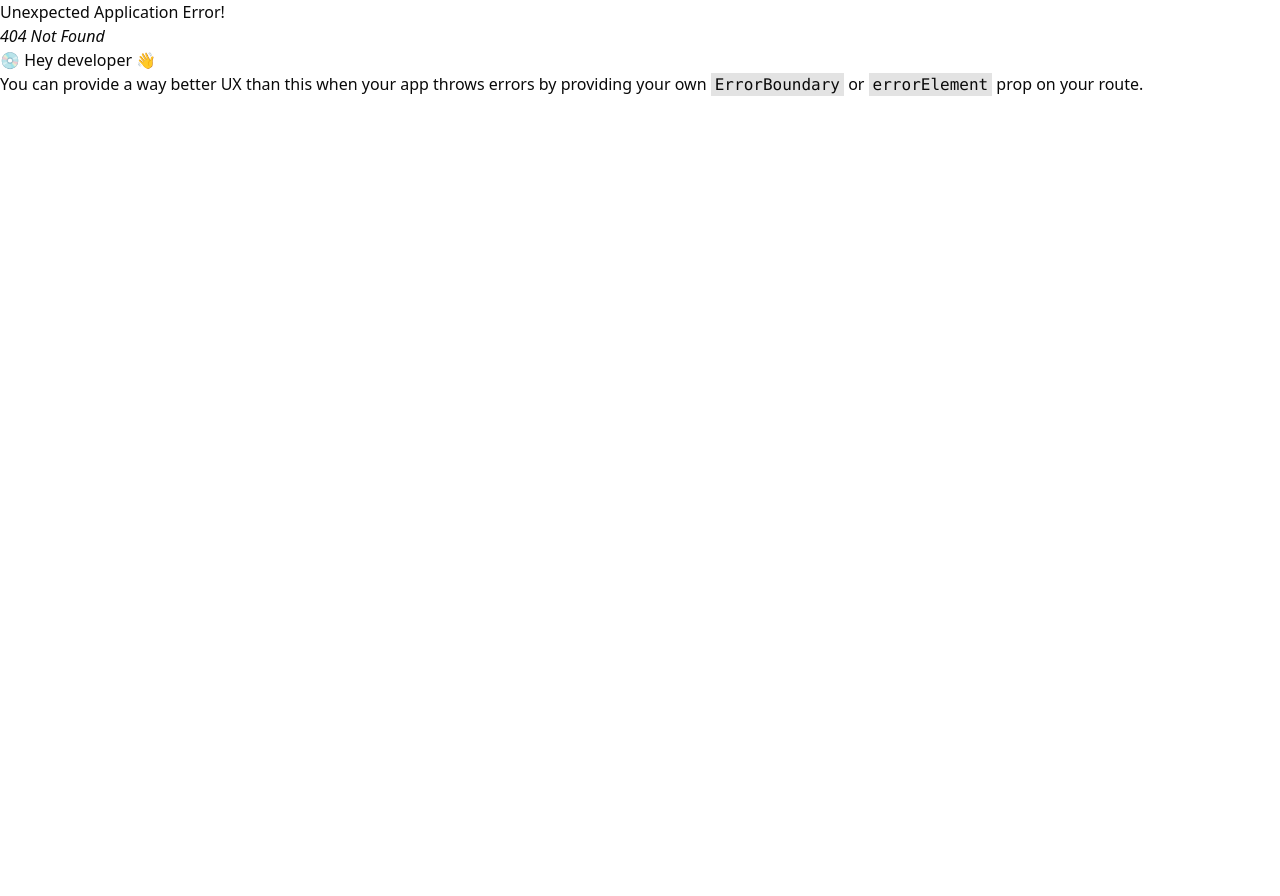
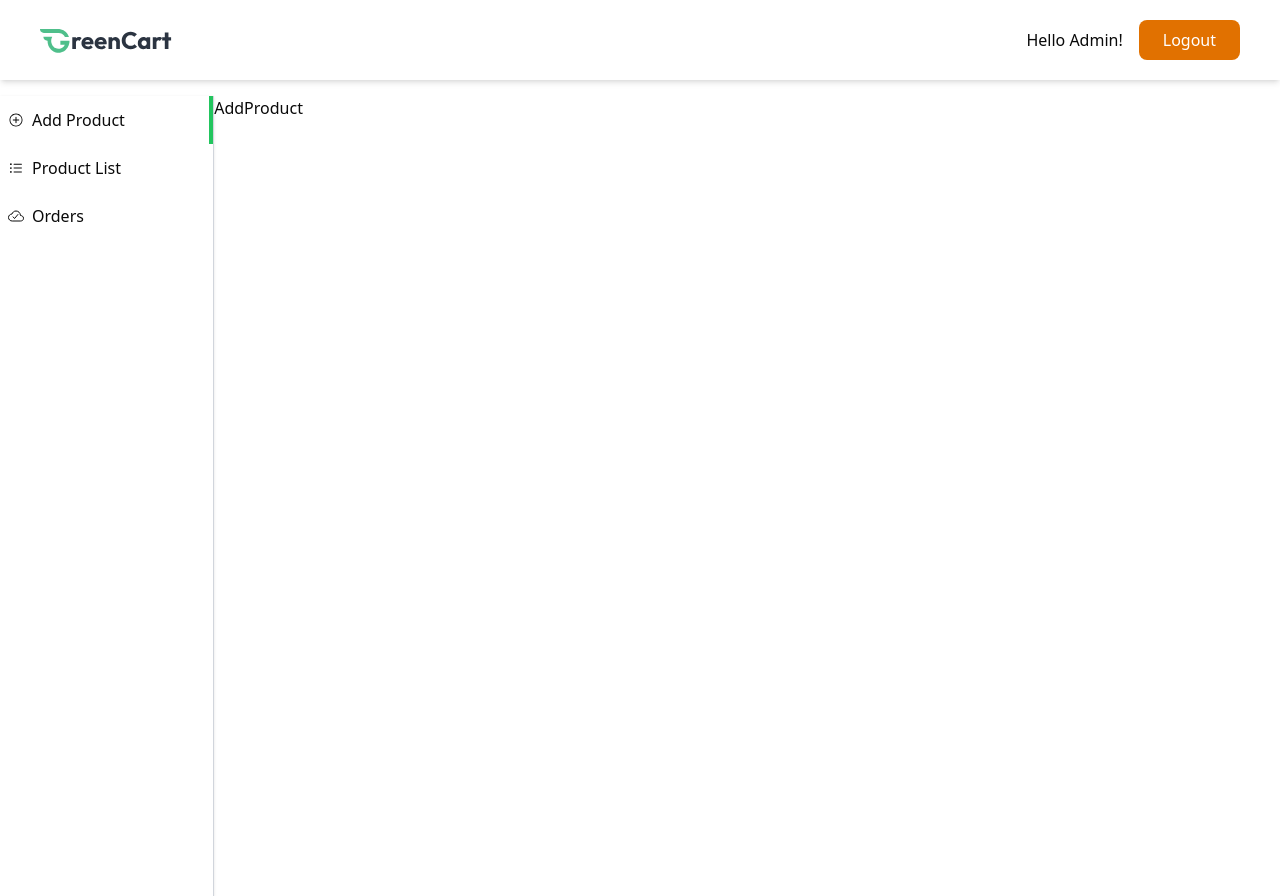
Before and after one commit to Saifullah-Afridi/xyz, a React (Vite) app in the folder client/: page /seller-dashboard in a window 1280 px wide. Before the commit this address had no page. Before the commit the page ends 800 px from the top, so only its background shows below. Built offline with nearby package versions, Linux system fonts and the light colour scheme.

Commit message:
seller dashboard

```diff
--- a/client/src/App.jsx
+++ b/client/src/App.jsx
@@ -6,6 +6,10 @@ import AllProducts from "./pages/AllProducts";
 import Cart from "./pages/Cart";
 import ProductDetail from "./pages/ProductDetail";
 import MyOders from "./pages/MyOders";
+import SellerDashboard from "./pages/SellerDashboard";
+import AddProduct from "./pages/AddProduct";
+import ProductList from "./pages/ProductList";
+import OrderList from "./pages/OrderList";
 
 const App = () => {
   const router = createBrowserRouter([
@@ -41,6 +45,28 @@ const App = () => {
           path: "my-orders",
           Component: MyOders,
         },
+        {
+          path: "/seller-dashboard",
+          Component: SellerDashboard,
+          children: [
+            {
+              index: true,
+              Component: AddProduct,
+            },
+            {
+              path: "add-product",
+              Component: AddProduct,
+            },
+            {
+              path: "product-list",
+              Component: ProductList,
+            },
+            {
+              path: "orders-list",
+              Component: OrderList,
+            },
+          ],
+        },
       ],
     },
   ]);
--- /dev/null
+++ b/client/src/components/ui/customComponents/SellerDashboardSidebar.jsx
@@ -0,0 +1,50 @@
+import React from "react";
+import { IoIosAddCircleOutline, IoIosList } from "react-icons/io";
+import { IoCloudDoneOutline } from "react-icons/io5";
+import { Link, matchPath, useLocation } from "react-router-dom";
+const SellerDashboardSidebar = () => {
+  const { pathname } = useLocation();
+
+  const isActive = (link) => {
+    if (pathname === "/seller-dashboard" && link.link === "add-product") {
+      return true;
+    }
+    return matchPath(`/seller-dashboard/${link.link}`, pathname);
+  };
+
+  const navigationLinks = [
+    {
+      icon: <IoIosAddCircleOutline />,
+      title: "Add Product",
+      link: "add-product",
+    },
+    {
+      icon: <IoIosList />,
+      title: "Product List",
+      link: "product-list",
+    },
+    {
+      icon: <IoCloudDoneOutline />,
+      title: "Orders",
+      link: "orders-list",
+    },
+  ];
+  return (
+    <div className="flex-1 border-r-1 shadow-sm h-screen border-r-gray-300">
+      {navigationLinks?.map((link) => (
+        <Link
+          to={link?.link}
+          key={link.title}
+          className={`${
+            isActive(link) ? "border-r-4 border-r-primary" : ""
+          } flex items-center gap-2 hover:bg-green-100 h-12 px-2 transition-all duration-200 ease-in-out`}
+        >
+          <span>{link?.icon}</span>
+          <span>{link?.title}</span>
+        </Link>
+      ))}
+    </div>
+  );
+};
+
+export default SellerDashboardSidebar;
--- /dev/null
+++ b/client/src/components/ui/customComponents/SellerHeader.jsx
@@ -0,0 +1,18 @@
+import React from "react";
+import { assets } from "../../../assets/assets";
+
+const SellerHeader = () => {
+  return (
+    <div className="px-10 py-5 shadow-md flex justify-between">
+      <img src={assets.logo} alt="" />
+      <div className="flex items-center gap-4">
+        <span>Hello Admin!</span>
+        <button className="px-6 py-2 bg-amber-600 hover:bg-white hover:text-body-text hover:outline-2 hover:outline-amber-600 cursor-pointer translate-0 duration-200 ease-in-out rounded-md text-white ">
+          Logout
+        </button>
+      </div>
+    </div>
+  );
+};
+
+export default SellerHeader;
--- /dev/null
+++ b/client/src/pages/AddProduct.jsx
@@ -0,0 +1,7 @@
+import React from "react";
+
+const AddProduct = () => {
+  return <div>AddProduct</div>;
+};
+
+export default AddProduct;
--- /dev/null
+++ b/client/src/pages/OrderList.jsx
@@ -0,0 +1,7 @@
+import React from "react";
+
+const OrderList = () => {
+  return <div>OrderList</div>;
+};
+
+export default OrderList;
--- /dev/null
+++ b/client/src/pages/ProductList.jsx
@@ -0,0 +1,7 @@
+import React from "react";
+
+const ProductList = () => {
+  return <div>ProductList</div>;
+};
+
+export default ProductList;
--- /dev/null
+++ b/client/src/pages/SellerDashboard.jsx
@@ -0,0 +1,20 @@
+import React from "react";
+import SellerDashboardSidebar from "../components/ui/customComponents/SellerDashboardSidebar";
+import { Outlet } from "react-router-dom";
+import SellerHeader from "../components/ui/customComponents/SellerHeader";
+
+const SellerDashboard = () => {
+  return (
+    <div className="">
+      <SellerHeader />
+      <div className=" flex mt-4">
+        <SellerDashboardSidebar />
+        <div className="flex-5">
+          <Outlet />
+        </div>
+      </div>
+    </div>
+  );
+};
+
+export default SellerDashboard;
```
